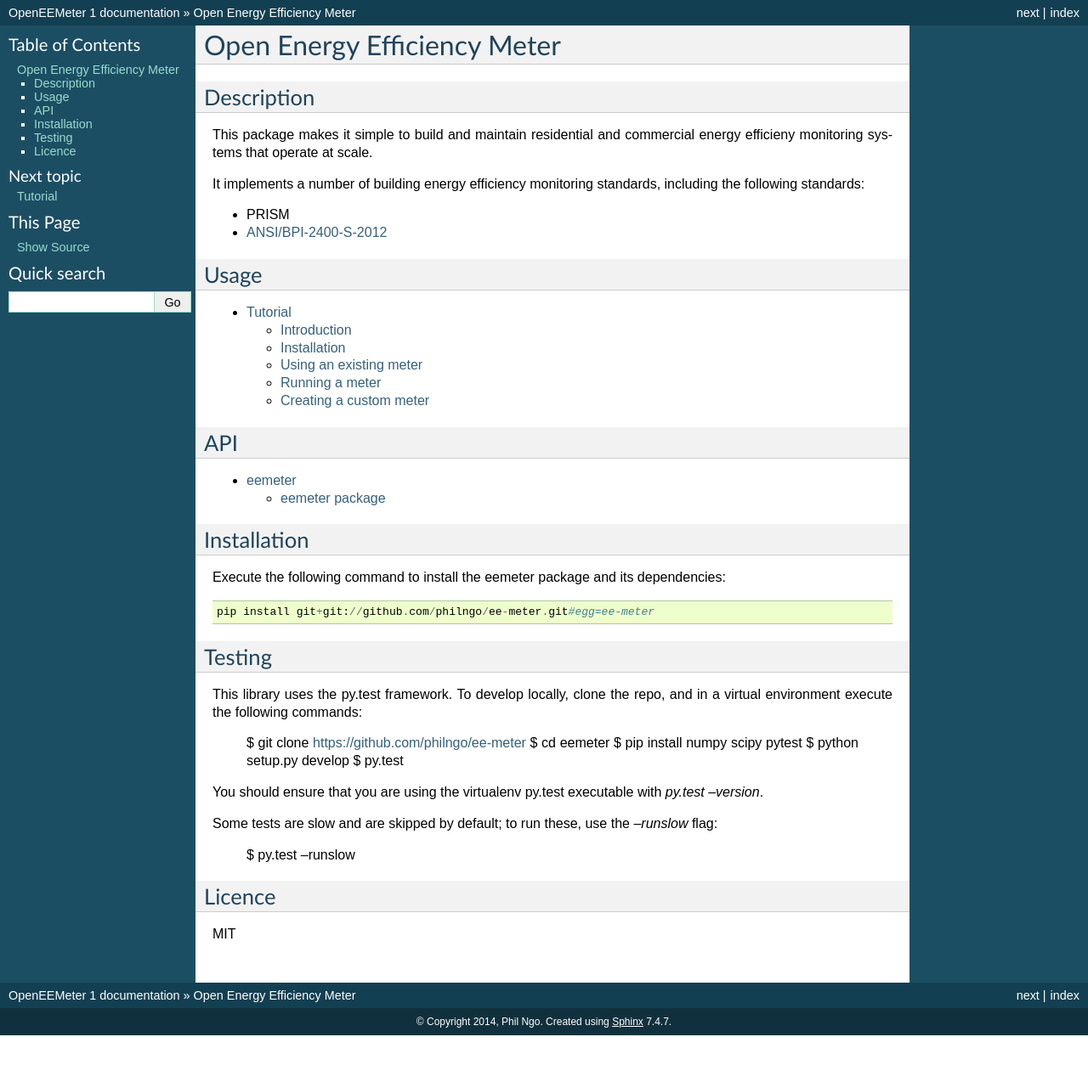
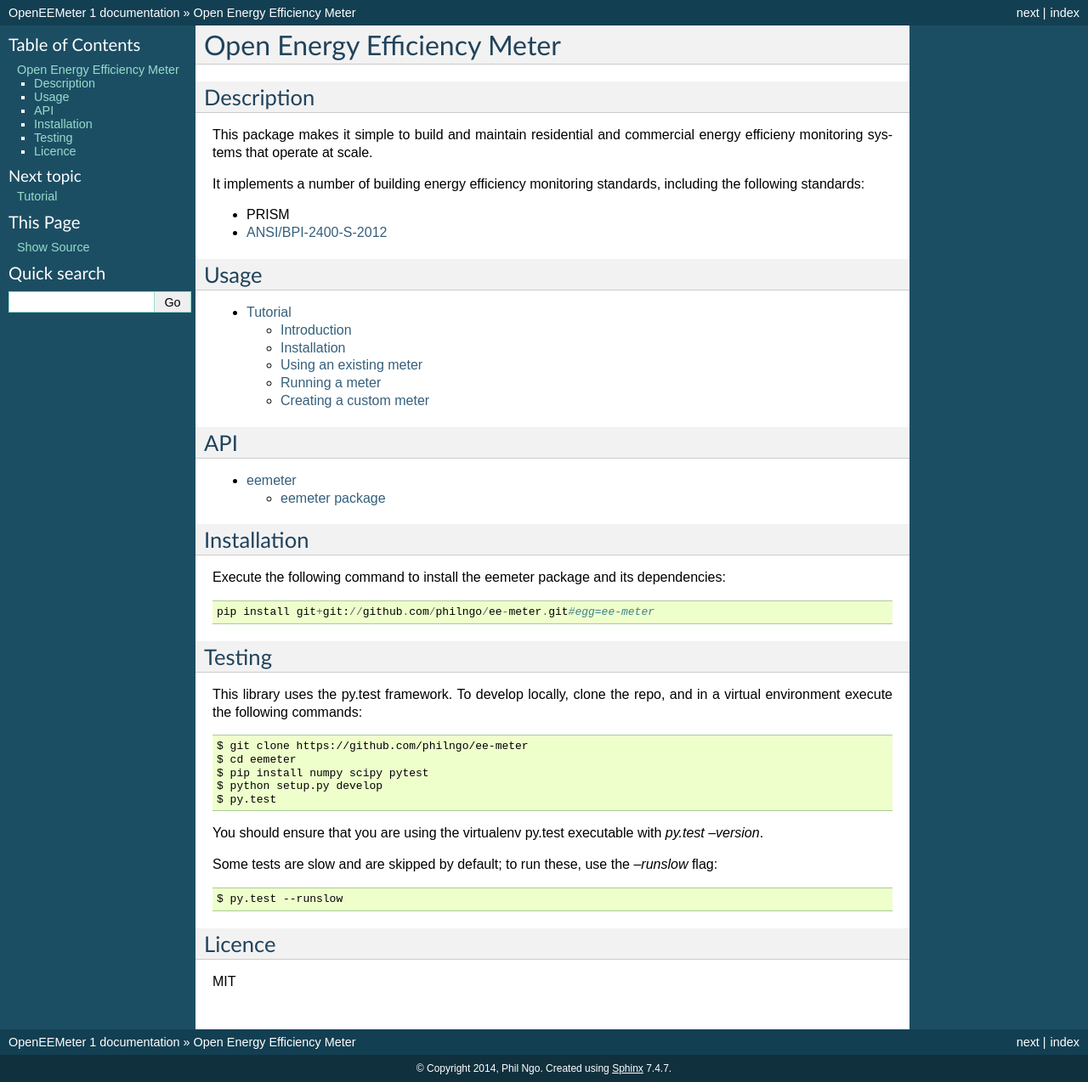
Before and after one commit to openeemeter/eemeter, a Sphinx documentation site: the page built from docs/index.rst, in a window 1280 px wide. Shown: the whole page at 85% size. Built offline with Sphinx 7.4.7, drawn with Linux system fonts in a browser that asks for light colours; before the commit the page ends 1219 px from its top, so only the background shows below that.

Commit message:
use correct rst formating

```diff
--- a/docs/index.rst
+++ b/docs/index.rst
@@ -46,7 +46,7 @@
 -------
 
 This library uses the py.test framework. To develop locally, clone the repo,
-and in a virtual environment execute the following commands:
+and in a virtual environment execute the following commands::
 
     $ git clone https://github.com/philngo/ee-meter
     $ cd eemeter
@@ -57,7 +57,7 @@
 You should ensure that you are using the virtualenv py.test executable with
 `py.test --version`.
 
-Some tests are slow and are skipped by default; to run these, use the `--runslow` flag:
+Some tests are slow and are skipped by default; to run these, use the `--runslow` flag::
 
     $ py.test --runslow
 
```
